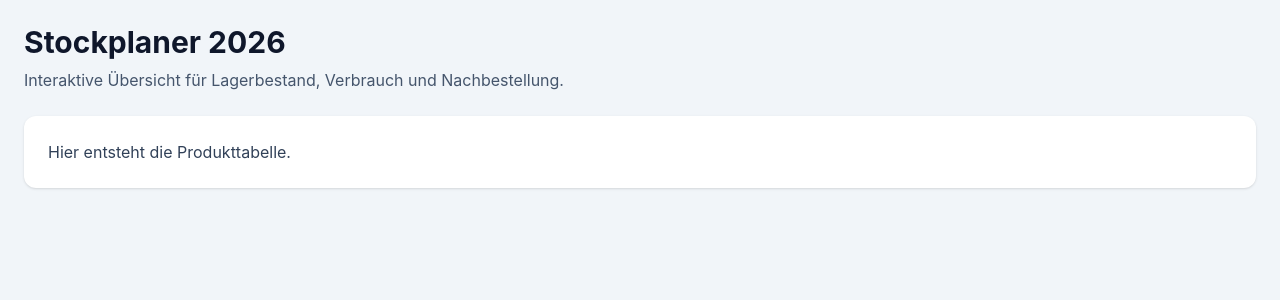
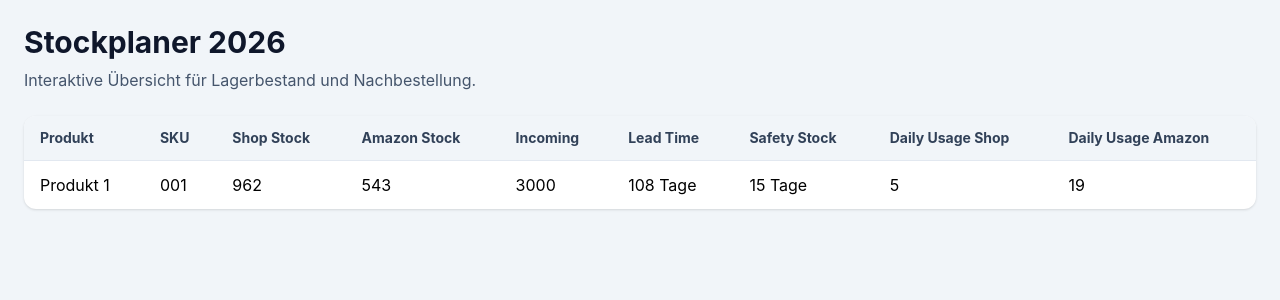
Before and after one commit to firasb1998/stockplaner-app, a React (Vite) app: page / in a window 1280 px wide. Shown: the top 300 px of the page. Built offline with nearby package versions, Linux system fonts and the light colour scheme.

Commit message:
Render full product data table

```diff
--- a/src/App.tsx
+++ b/src/App.tsx
@@ -1,3 +1,5 @@
+import { initialProducts } from "./data/products";
+
 function App() {
   return (
     <main className="min-h-screen bg-slate-100 p-6">
@@ -6,14 +8,52 @@ function App() {
           <h1 className="text-3xl font-bold text-slate-900">
             Stockplaner 2026
           </h1>
+
           <p className="mt-2 text-slate-600">
-            Interaktive Übersicht für Lagerbestand, Verbrauch und
-            Nachbestellung.
+            Interaktive Übersicht für Lagerbestand und Nachbestellung.
           </p>
         </header>
 
-        <section className="rounded-xl bg-white p-6 shadow-sm">
-          <p className="text-slate-700">Hier entsteht die Produkttabelle.</p>
+        <section className="overflow-hidden rounded-xl bg-white shadow-sm">
+          <table className="min-w-full border-collapse">
+            <thead className="bg-slate-100 text-left text-sm text-slate-700">
+              <tr>
+                <th className="px-4 py-3">Produkt</th>
+                <th className="px-4 py-3">SKU</th>
+                <th className="px-4 py-3">Shop Stock</th>
+                <th className="px-4 py-3">Amazon Stock</th>
+                <th className="px-4 py-3">Incoming</th>
+                <th className="px-4 py-3">Lead Time</th>
+                <th className="px-4 py-3">Safety Stock</th>
+                <th className="px-4 py-3">Daily Usage Shop</th>
+                <th className="px-4 py-3">Daily Usage Amazon</th>
+              </tr>
+            </thead>
+
+            <tbody>
+              {initialProducts.map((product) => (
+                <tr key={product.id} className="border-t border-slate-200">
+                  <td className="px-4 py-3">{product.name}</td>
+
+                  <td className="px-4 py-3">{product.sku}</td>
+
+                  <td className="px-4 py-3">{product.shopStock}</td>
+
+                  <td className="px-4 py-3">{product.amazonStock}</td>
+
+                  <td className="px-4 py-3">{product.incomingStock}</td>
+
+                  <td className="px-4 py-3">{product.leadTimeDays} Tage</td>
+
+                  <td className="px-4 py-3">{product.safetyStockDays} Tage</td>
+
+                  <td className="px-4 py-3">{product.dailyUsageShop}</td>
+
+                  <td className="px-4 py-3">{product.dailyUsageAmazon}</td>
+                </tr>
+              ))}
+            </tbody>
+          </table>
         </section>
       </div>
     </main>
```
